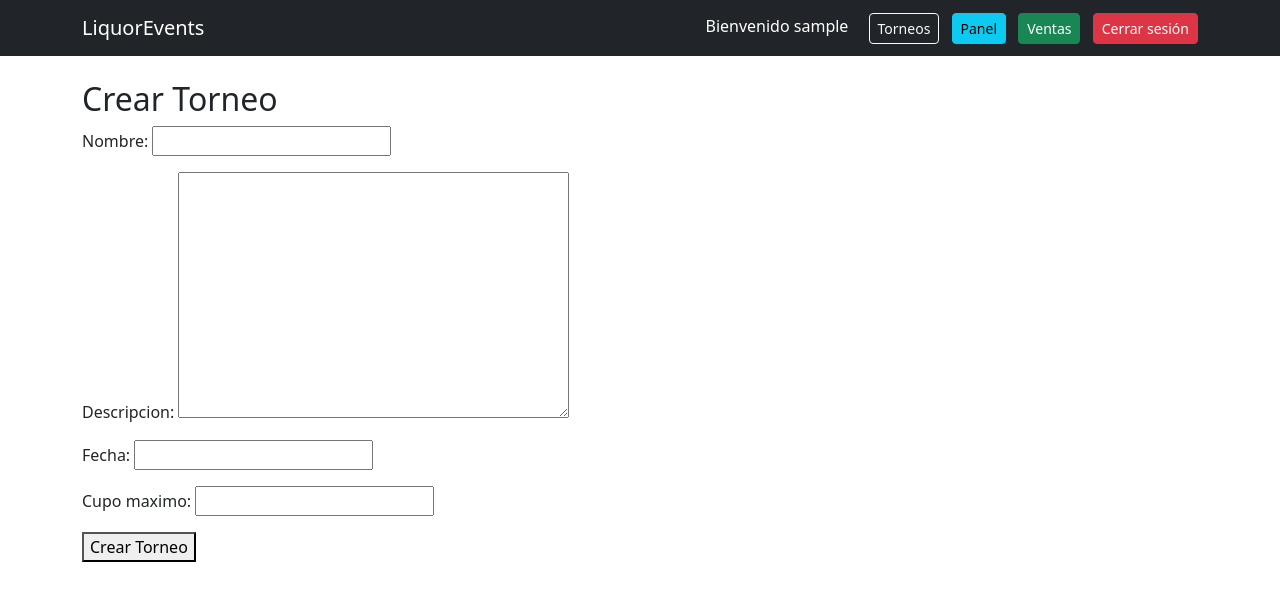
After one commit to Nataly2802/LiquorEventsDjango, a Django app: page /crear/ in a window 1280 px wide. The commit adds this page. Shown: the top 601 px of the page. Run offline with Django 5.2, Linux system fonts and the light colour scheme; the visitor is signed in with stand-in values (Sample User, id 1).

Commit message:
Crud de Torneos

```diff
--- a/LiquorEvents/urls.py
+++ b/LiquorEvents/urls.py
@@ -19,7 +19,8 @@ from django.urls import path, include
 
 urlpatterns = [
     path('admin/', admin.site.urls),
-    path('', include('torneos.urls')),
+    path('torneos/', include('torneos.urls')),
     path('', include('usuarios.urls')),
     path('', include('inventario.urls')),
+    path('', include('torneos.urls')),
 ]
--- /dev/null
+++ b/torneos/forms.py
@@ -0,0 +1,7 @@
+from django import forms
+from .models import Torneo
+
+class TorneoForm(forms.ModelForm):
+    class Meta:
+        model = Torneo
+        fields = ['nombre', 'descripcion', 'fecha', 'cupo_maximo']
--- a/torneos/models.py
+++ b/torneos/models.py
@@ -5,7 +5,7 @@ class Torneo(models.Model):
     nombre = models.CharField(max_length=100)
     descripcion = models.TextField()
     fecha = models.DateField()
-    cupos = models.IntegerField()
+    cupo_maximo = models.IntegerField()
 
     def __str__(self):
         return self.nombre
--- a/torneos/templates/base/base.html
+++ b/torneos/templates/base/base.html
@@ -3,92 +3,54 @@
 <head>
     <meta charset="UTF-8">
     <title>LiquorEvents</title>
-
     <link href="https://cdn.jsdelivr.net/npm/bootstrap@5.3.2/dist/css/bootstrap.min.css" rel="stylesheet">
-
 </head>
 
 <body>
+    <nav class="navbar navbar-dark bg-dark">
+        <div class="container">
+            <a class="navbar-brand" href="/">LiquorEvents</a>
+            <div>
+                {% if user.is_authenticated %}
+                    <span class="text-white me-3">Bienvenido {{ user.username }}</span>
 
-<nav class="navbar navbar-dark bg-dark">
+                    {% if user.rol == 'participante' %}
+                        <a class="btn btn-outline-light btn-sm me-2" href="{% url 'mis_torneos' %}">Mis torneos</a>
+                    {% else %}
+                        <a class="btn btn-outline-light btn-sm me-2" href="{% url 'lista_torneos' %}">Torneos</a>
+                    {% endif %}
 
-<div class="container">
-
-<a class="navbar-brand" href="/">LiquorEvents</a>
-
-<div>
-
-{% if user.is_authenticated %}
-
-<span class="text-white me-3">
-Bienvenido {{ user.username }}
-</span>
-
-<a class="btn btn-warning btn-sm me-2" href="/mis-torneos/">
-Mis Torneos
-</a>
-
-{% if user.is_superuser or user.rol == "administrador" or user.rol == "empleado" %}
-
-<a class="btn btn-info btn-sm me-2" href="/dashboard/">
-Panel
-</a>
-
-<a class="btn btn-success btn-sm me-2" href="/venta/">
-Ventas
-</a>
-
+                    {% if user.rol == 'admin' or user.rol == 'empleado' or user.is_superuser %}
+                        <a class="btn btn-info btn-sm me-2" href="/dashboard/">Panel</a>
+                        <a class="btn btn-success btn-sm me-2" href="/venta/">Ventas</a>
                     {% endif %}
 
                     <form action="/logout/" method="POST" style="display:inline;">
-
                         {% csrf_token %}
-
-<button class="btn btn-danger btn-sm">
-Cerrar sesión
-</button>
-
+                        <button class="btn btn-danger btn-sm">Cerrar sesión</button>
                     </form>
-
                 {% else %}
-
-<a class="btn btn-success btn-sm me-2" href="/login/">
-Login
-</a>
-
-<a class="btn btn-primary btn-sm" href="/registro/">
-Registrarse
-</a>
-
+                    <a class="btn btn-success btn-sm me-2" href="/login/">Login</a>
+                    <a class="btn btn-primary btn-sm" href="/registro/">Registrarse</a>
                 {% endif %}
-
             </div>
-
         </div>
-
     </nav>
 
     <div class="container mt-4">
         {% if messages %}
+            {% for message in messages %}
+                <div class="alert alert-{{ message.tags }} alert-dismissible fade show" role="alert">
+                    {{ message }}
+                    <button type="button" class="btn-close" data-bs-dismiss="alert" aria-label="Close"></button>
+                </div>
+            {% endfor %}
+        {% endif %}
 
-{% for message in messages %}
-
-<div class="alert alert-{{ message.tags }} alert-dismissible fade show" role="alert">
-
-{{ message }}
-
-<button type="button" class="btn-close" data-bs-dismiss="alert"></button>
-
+        {% block contenido %}
+        {% endblock %}
     </div>
 
-{% endfor %}
-
-{% endif %}
-{% block contenido %}
-
-{% endblock %}
-
-</div>
-
+    <script src="https://cdn.jsdelivr.net"></script>
 </body>
 </html>
--- /dev/null
+++ b/torneos/templates/torneos/crear_torneo.html
@@ -0,0 +1,12 @@
+{% extends 'base/base.html' %}
+
+{% block contenido %}
+<h2>Crear Torneo</h2>
+
+<form method="post">
+    {% csrf_token %}
+    {{ form.as_p }}
+    <button type="submit">Crear Torneo</button>
+</form>
+
+{% endblock %}
--- a/torneos/urls.py
+++ b/torneos/urls.py
@@ -4,5 +4,10 @@ from . import views
 urlpatterns = [
     path('', views.lista_torneos, name='lista_torneos'),
     path('inscribirse/<int:torneo_id>/', views.inscribirse, name='inscribirse'),
+    path('cancelar/<int:torneo_id>/', views.cancelar_inscripcion, name='cancelar_inscripcion'),
     path('mis-torneos/', views.mis_torneos, name='mis_torneos'),
+    path('crear/', views.crear_torneo, name='crear_torneo'),
+    path('inscritos/<int:torneo_id>/', views.ver_inscritos, name='ver_inscritos'),
+    path('editar/<int:torneo_id>/', views.editar_torneo, name='editar_torneo'),
+    path('eliminar/<int:torneo_id>/', views.eliminar_torneo, name='eliminar_torneo'),
 ]
--- a/torneos/views.py
+++ b/torneos/views.py
@@ -1,7 +1,10 @@
 from django.shortcuts import render, get_object_or_404, redirect
 from django.contrib.auth.decorators import login_required
 from .models import Torneo, Inscripcion
-# Create your views here.
+from .forms import TorneoForm
+from django.contrib import messages
+from django.http import HttpResponseForbidden
+
 def lista_torneos(request):
 
     torneos = Torneo.objects.all()
@@ -13,6 +16,10 @@ def lista_torneos(request):
             participante=request.user
         ).values_list('torneo_id', flat=True)
 
+    for torneo in torneos:
+        torneo.total_inscritos = torneo.inscripcion_set.count()
+        torneo.cupos_disponibles = torneo.cupo_maximo - torneo.total_inscritos
+
     return render(request, "torneos/lista.html", {
         "torneos": torneos,
         "inscritos": inscritos
@@ -23,18 +30,27 @@ def inscribirse(request, torneo_id):
 
     torneo = get_object_or_404(Torneo, id=torneo_id)
 
-    # verificar si ya está inscrito
+    total_inscritos = torneo.inscripcion_set.count()
+
+    if total_inscritos >= torneo.cupo_maximo:
+        messages.error(request, "El torneo ya está lleno")
+        return redirect('lista_torneos')
+
     existe = Inscripcion.objects.filter(
         participante=request.user,
         torneo=torneo
     ).exists()
 
-    if not existe:
+    if existe:
+        messages.warning(request, "Ya estás inscrito en este torneo")
+        return redirect('lista_torneos')
 
-        Inscripcion.objects.create(
-            participante=request.user,
-            torneo=torneo
-        )
+    Inscripcion.objects.create(
+        participante=request.user,
+        torneo=torneo
+    )
+
+    messages.success(request, "Te has inscrito correctamente")
 
     return redirect('lista_torneos')
 
@@ -48,3 +64,84 @@ def mis_torneos(request):
     return render(request, "torneos/mis_torneos.html", {
         "inscripciones": inscripciones
     })
+
+@login_required
+def crear_torneo(request):
+
+    if request.user.rol == 'participante':
+        return HttpResponseForbidden("No tienes permiso para crear torneos")
+
+    if request.method == 'POST':
+        form = TorneoForm(request.POST)
+        if form.is_valid():
+            form.save()
+            messages.success(request, "Torneo creado correctamente")
+            return redirect('lista_torneos')
+    else:
+        form = TorneoForm()
+
+    return render(request, 'torneos/crear_torneo.html', {'form': form})
+@login_required
+def ver_inscritos(request, torneo_id):
+    torneo = get_object_or_404(Torneo, id=torneo_id)
+
+    if request.user.rol == 'participante':
+        return HttpResponseForbidden("No tienes permiso para ver esto")
+
+    inscritos = torneo.inscripcion_set.all()
+
+    return render(request, "torneos/inscritos.html", {
+        "torneo": torneo,
+        "inscritos": inscritos
+    })
+
+@login_required
+def cancelar_inscripcion(request, torneo_id):
+
+    torneo = get_object_or_404(Torneo, id=torneo_id)
+
+    inscripcion = Inscripcion.objects.filter(
+        participante=request.user,
+        torneo=torneo
+    )
+
+    if inscripcion.exists():
+        inscripcion.delete()
+        messages.success(request, "Has cancelado tu inscripción")
+
+    else:
+        messages.warning(request, "No estabas inscrito en este torneo")
+
+    return redirect('lista_torneos')
+
+@login_required
+def editar_torneo(request, torneo_id):
+
+    torneo = get_object_or_404(Torneo, id=torneo_id)
+
+    if request.user.rol == 'participante':
+        return HttpResponseForbidden("No tienes permiso para editar torneos")
+
+    if request.method == 'POST':
+        form = TorneoForm(request.POST, instance=torneo)
+        if form.is_valid():
+            form.save()
+            messages.success(request, "Torneo actualizado correctamente")
+            return redirect('lista_torneos')
+    else:
+        form = TorneoForm(instance=torneo)
+
+    return render(request, 'torneos/crear_torneo.html', {'form': form})
+
+@login_required
+def eliminar_torneo(request, torneo_id):
+
+    torneo = get_object_or_404(Torneo, id=torneo_id)
+
+    if request.user.rol == 'participante':
+        return HttpResponseForbidden("No tienes permiso para eliminar torneos")
+
+    torneo.delete()
+    messages.success(request, "Torneo eliminado correctamente")
+
+    return redirect('lista_torneos')
```
Also changed, not shown: torneos/templates/torneos/inscritos.html (added, +23 -0 lines), torneos/templates/torneos/lista.html (+43 -12 lines), torneos/migrations/0003_rename_cupos_torneo_cupo_maximo.py (added). Lines whose indentation alone changed are shown as unchanged.
